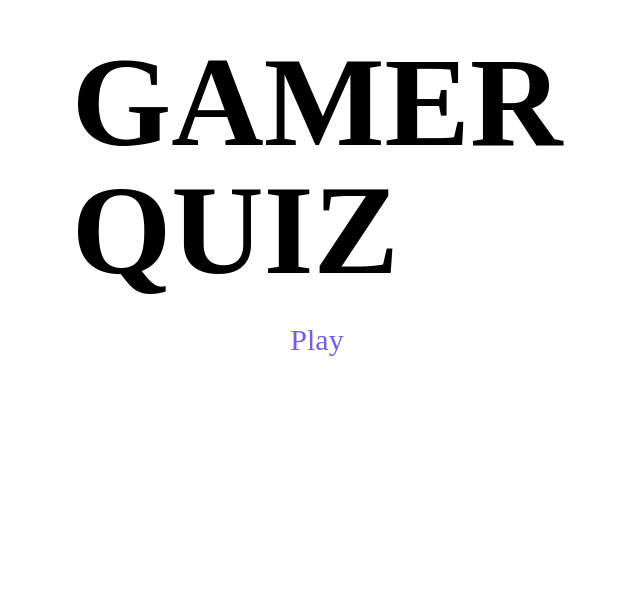
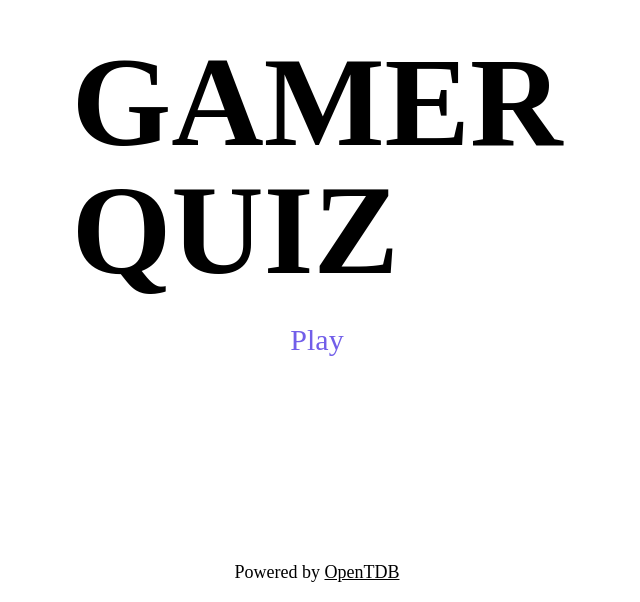
Before and after one commit to GFerreira03/gamer-quiz, a React (Vite) app: page / in a window 1280 px wide. Shown: the part 198-800 px from the top of the page, without its empty margins (323-963 px from the left). Built offline with nearby package versions, Linux system fonts and the light colour scheme; a web font is replaced by a local one.

Commit message:
external link to OpenTDB

```diff
--- a/src/pages/Home.jsx
+++ b/src/pages/Home.jsx
@@ -15,6 +15,7 @@ function Home() {
         </h1>
         <button onClick={startPlay} className='text-purple-light text-3xl px-5 py-2 hover:text-white hover:bg-purple-light transition-all' >Play</button>
       </div>
+      <h3 className='fixed bottom-4 text-center left-0 right-0'>Powered by <a href="https://opentdb.com/" target={'_blank'} className='underline hover:text-purple-light'>OpenTDB</a></h3>
     </>
   )
 }
```
